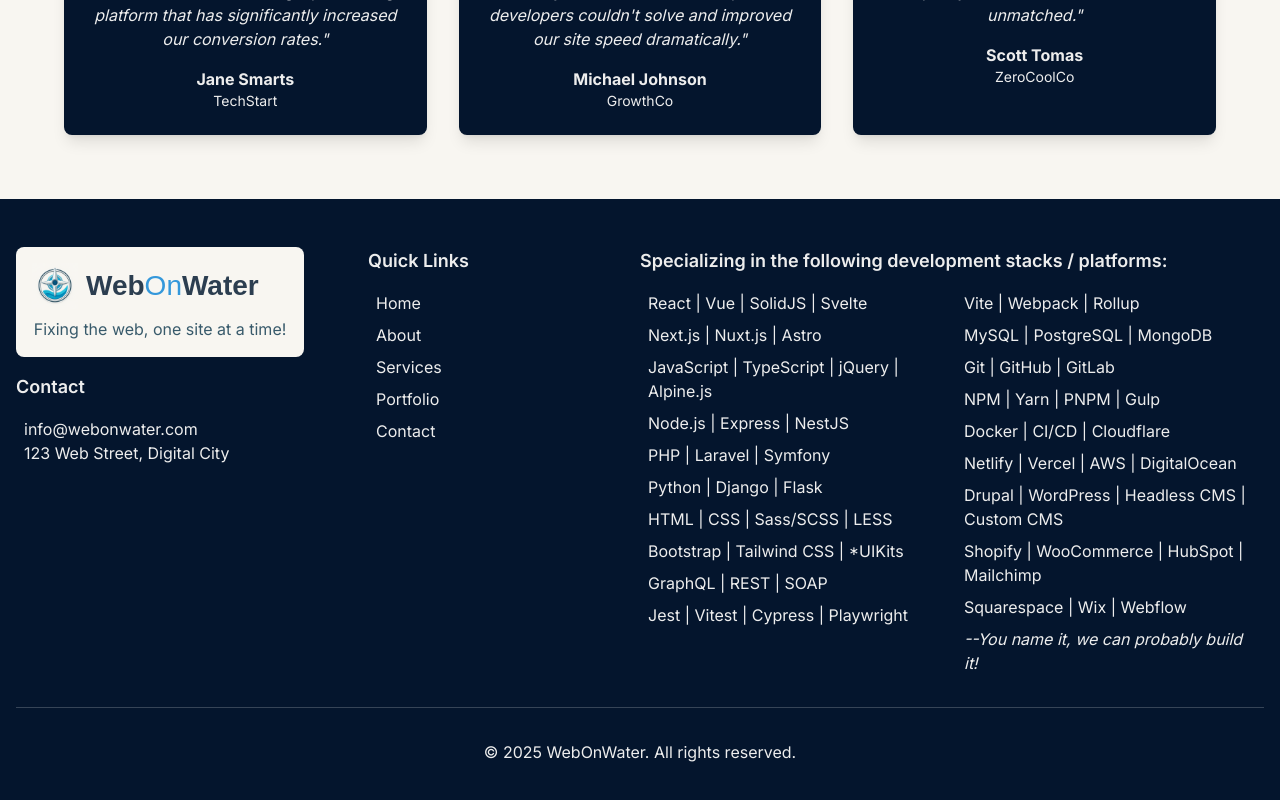
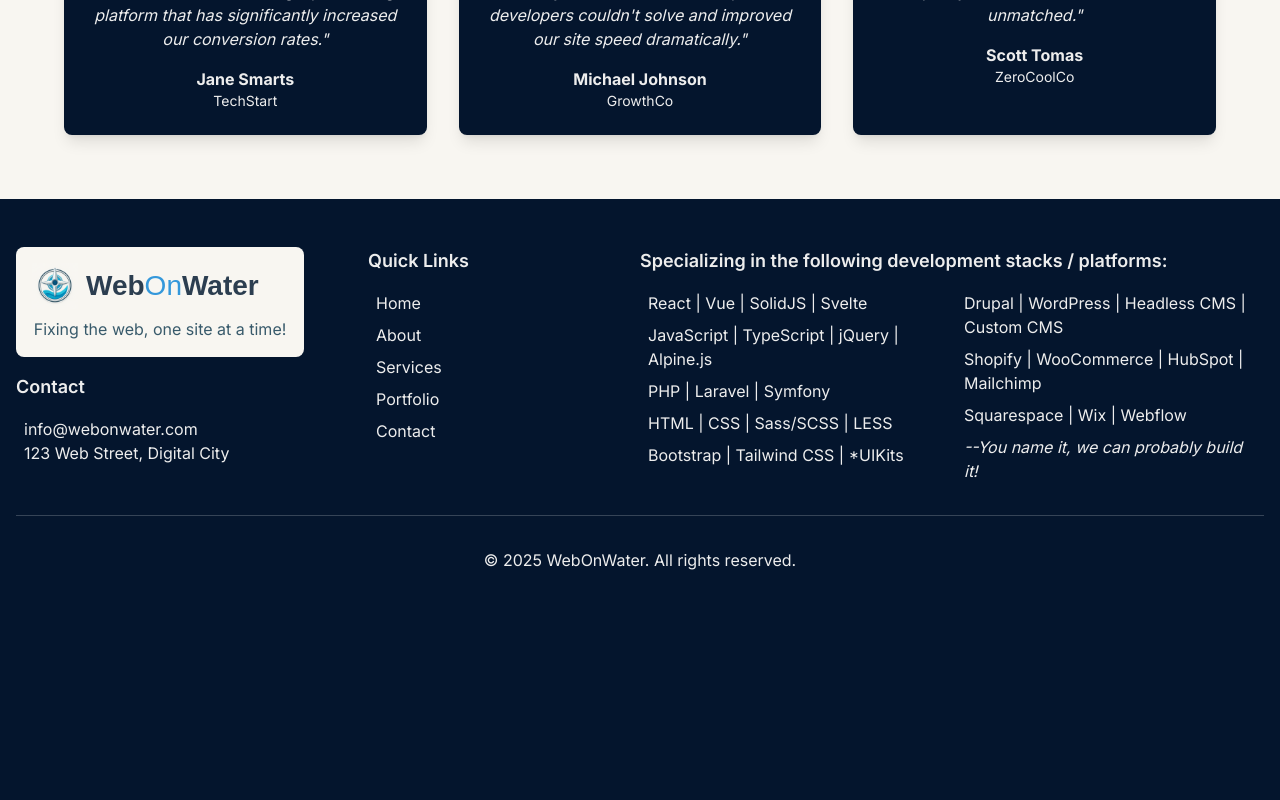
Before and after one commit to stevegmag/webonwater-webonwater, a Next.js app: page / in a window 1280 px wide. Shown: the part 2065-2865 px from the top of the page. After the commit the page ends 2685 px from the top, so only its background shows below. Built offline with nearby package versions, Linux system fonts and the light colour scheme; a web font is replaced by a local one.

Commit message:
trimmed down footer stacks

```diff
--- a/src/components/common/Footer.tsx
+++ b/src/components/common/Footer.tsx
@@ -46,25 +46,25 @@
               <div className="w-full sm:w-1/2">
                 <ul className="space-y-2">
                   <li>React | Vue | SolidJS | Svelte</li>
-                  <li>Next.js | Nuxt.js | Astro</li>
+                  {/* <li>Next.js | Nuxt.js | Astro</li> */}
                   <li>JavaScript | TypeScript | jQuery | Alpine.js</li>
-                  <li>Node.js | Express | NestJS</li>
+                  {/* <li>Node.js | Express | NestJS</li> */}
                   <li>PHP | Laravel | Symfony</li>
-                  <li>Python | Django | Flask</li>
+                  {/* <li>Python | Django | Flask</li> */}
                   <li>HTML | CSS | Sass/SCSS | LESS </li>
                   <li>Bootstrap | Tailwind CSS | *UIKits</li>
-                  <li>GraphQL | REST | SOAP</li>
-                  <li>Jest | Vitest | Cypress | Playwright</li>
+                  {/* <li>GraphQL | REST | SOAP</li> */}
+                  {/* <li>Jest | Vitest | Cypress | Playwright</li> */}
                 </ul>
               </div>
               <div className="w-full sm:w-1/2 mt-4 sm:mt-0">
                 <ul className="space-y-2">
-                  <li>Vite | Webpack | Rollup</li>
-                  <li>MySQL | PostgreSQL | MongoDB</li>
-                  <li>Git | GitHub | GitLab</li>
-                  <li>NPM | Yarn | PNPM | Gulp</li>
-                  <li>Docker | CI/CD | Cloudflare</li>
-                  <li>Netlify | Vercel | AWS | DigitalOcean</li>
+                  {/* <li>Vite | Webpack | Rollup</li> */}
+                  {/* <li>MySQL | PostgreSQL | MongoDB</li> */}
+                  {/* <li>Git | GitHub | GitLab</li> */}
+                  {/* <li>NPM | Yarn | PNPM | Gulp</li> */}
+                  {/* <li>Docker | CI/CD | Cloudflare</li> */}
+                  {/* <li>Netlify | Vercel | AWS | DigitalOcean</li> */}
                   <li>Drupal | WordPress | Headless CMS | Custom CMS</li>
                   <li>Shopify | WooCommerce | HubSpot | Mailchimp</li>
                   <li>Squarespace | Wix | Webflow</li>
```
